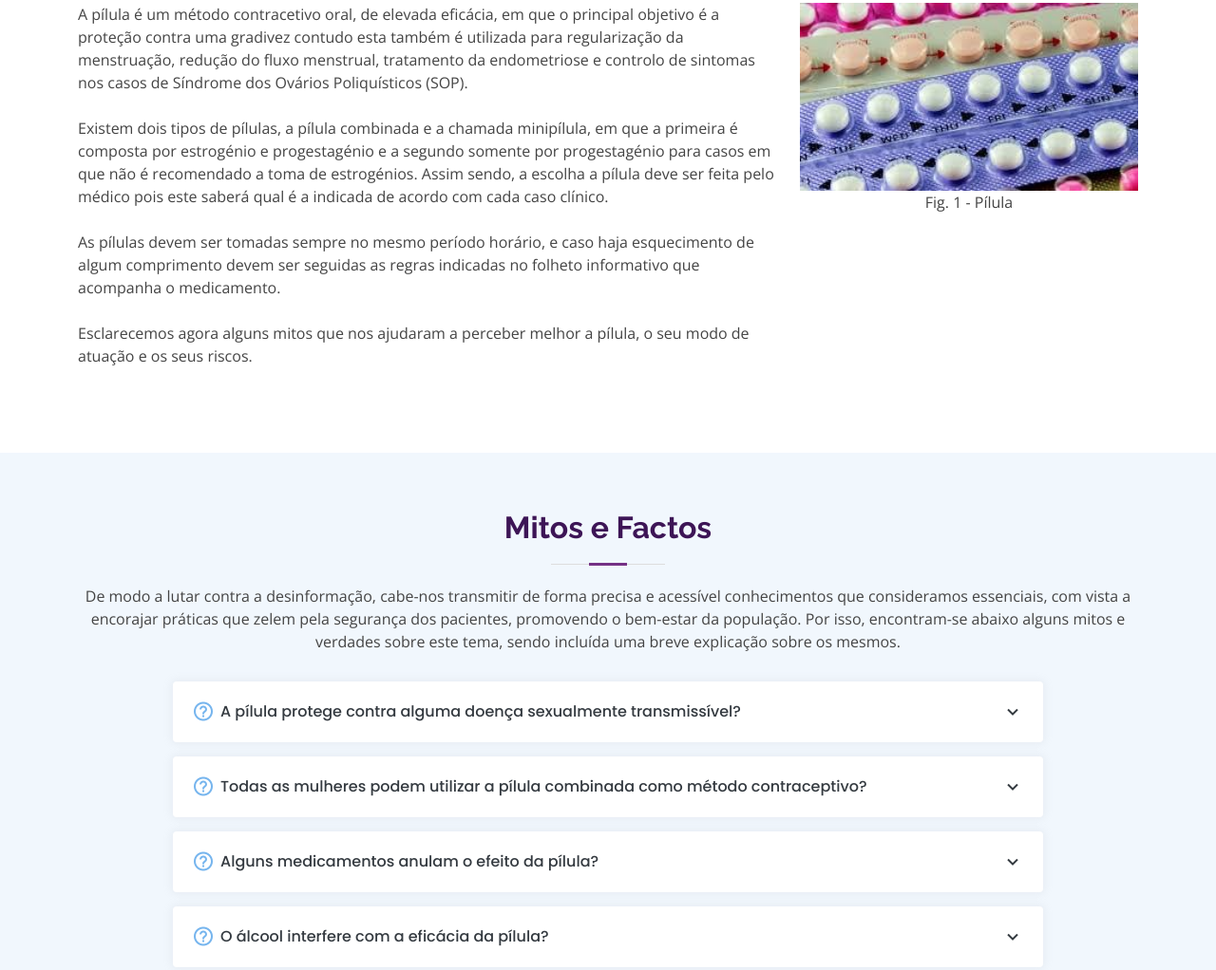
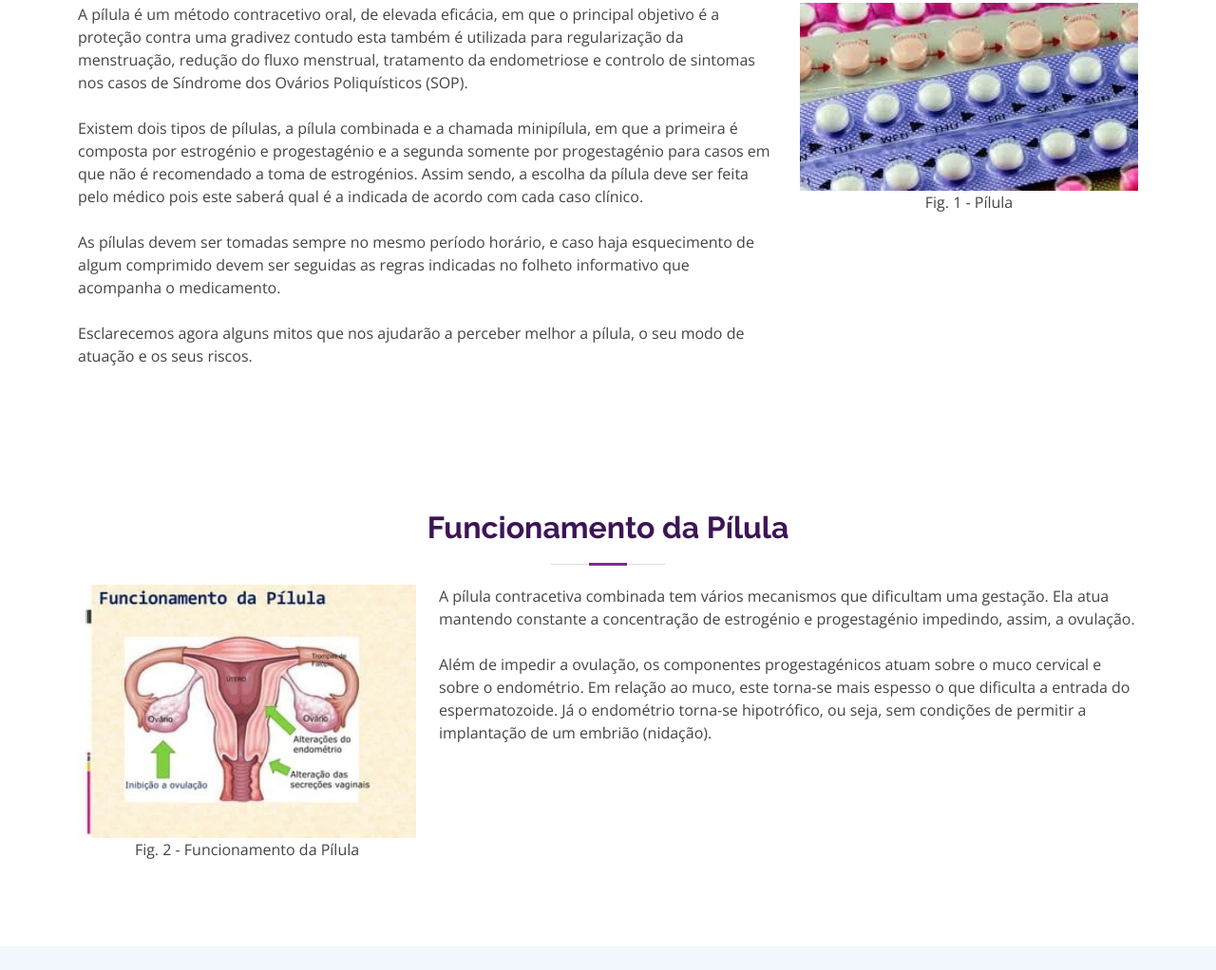
Before and after one commit to communicare-seminarioI/communicare-seminarioI, a plain HTML site: page pilula.html in a window 1280 px wide. Shown: the part 1008-2030 px from the top of the page at 95% size. Drawn offline with nearby package versions, Linux system fonts and the light colour scheme.

Commit message:
finalização final da pagina da pilula adicionada seccao de funcionamento da pilula adicionada imagem do funcionamento corrigidos erros ortograficos

```diff
--- a/pilula.html
+++ b/pilula.html
@@ -84,13 +84,33 @@
                         <div class="row">
                             <div class="col-8">
                                 <p class="text-start">A pílula é um método contracetivo oral, de elevada eficácia, em que o principal objetivo é a proteção contra uma gradivez contudo esta também é utilizada para regularização da menstruação, redução do fluxo menstrual, tratamento da endometriose e controlo de sintomas nos casos de Síndrome dos Ovários Poliquísticos (SOP).</p>
-                                <p class="text-start mt-4">Existem dois tipos de pílulas, a pílula combinada e a chamada minipílula, em que a primeira é composta por estrogénio e progestagénio e a segundo somente por progestagénio para casos em que não é recomendado a toma de estrogénios. Assim sendo, a escolha a pílula deve ser feita pelo médico pois este saberá qual é a indicada de acordo com cada caso clínico.</p>
-                                <p class="text-start mt-4">As pílulas devem ser tomadas sempre no mesmo período horário, e caso haja esquecimento de algum comprimento devem ser seguidas as regras indicadas no folheto informativo que acompanha o medicamento.</p>
-                                <p class="text-start mt-4">Esclarecemos agora alguns mitos que nos ajudaram a perceber melhor a pílula, o seu modo de atuação e os seus riscos.</p>
+                                <p class="text-start mt-4">Existem dois tipos de pílulas, a pílula combinada e a chamada minipílula, em que a primeira é composta por estrogénio e progestagénio e a segunda somente por progestagénio para casos em que não é recomendado a toma de estrogénios. Assim sendo, a escolha da pílula deve ser feita pelo médico pois este saberá qual é a indicada de acordo com cada caso clínico.</p>
+                                <p class="text-start mt-4">As pílulas devem ser tomadas sempre no mesmo período horário, e caso haja esquecimento de algum comprimido devem ser seguidas as regras indicadas no folheto informativo que acompanha o medicamento.</p>
+                                <p class="text-start mt-4">Esclarecemos agora alguns mitos que nos ajudarão a perceber melhor a pílula, o seu modo de atuação e os seus riscos.</p>
                             </div>
                             <div class="col-4">
                                 <img src="/assets/img/pilula.jpg" width="100%" alt="Pilula" title="Fig. 1 - Pílula">
                                 <span class="m-auto">Fig. 1 - Pílula</span>
+                            </div>
+                        </div>
+                    </div>
+
+                </div>
+            </section>
+
+            <section id="conteudo_2" class="doctors">
+                <div class="container">
+
+                    <div class="section-title">
+                        <h2>Funcionamento da Pílula</h2>
+                        <div class="row">
+                            <div class="col-4">
+                                <img src="/assets/img/utero.jpg" width="100%" alt="Fig. 2 - Funcionamento da Pílula" title="Fig. 2 - Funcionamento da Pílula">
+                                <span class="m-auto">Fig. 2 - Funcionamento da Pílula</span>
+                            </div>
+                            <div class="col-8">
+                                <p class="text-start">A pílula contracetiva combinada tem vários mecanismos que dificultam uma gestação. Ela atua mantendo constante a concentração de estrogénio e progestagénio impedindo, assim, a ovulação.</p>
+                                <p class="text-start mt-4">Além de impedir a ovulação, os componentes progestagénicos atuam sobre o muco cervical e sobre o endométrio. Em relação ao muco, este torna-se mais espesso o que dificulta a entrada do espermatozoide. Já o endométrio torna-se hipotrófico, ou seja, sem condições de permitir a implantação de um embrião (nidação).</p>
                             </div>
                         </div>
                     </div>
```
Also changed, not shown: assets/img/utero.jpg (added).
